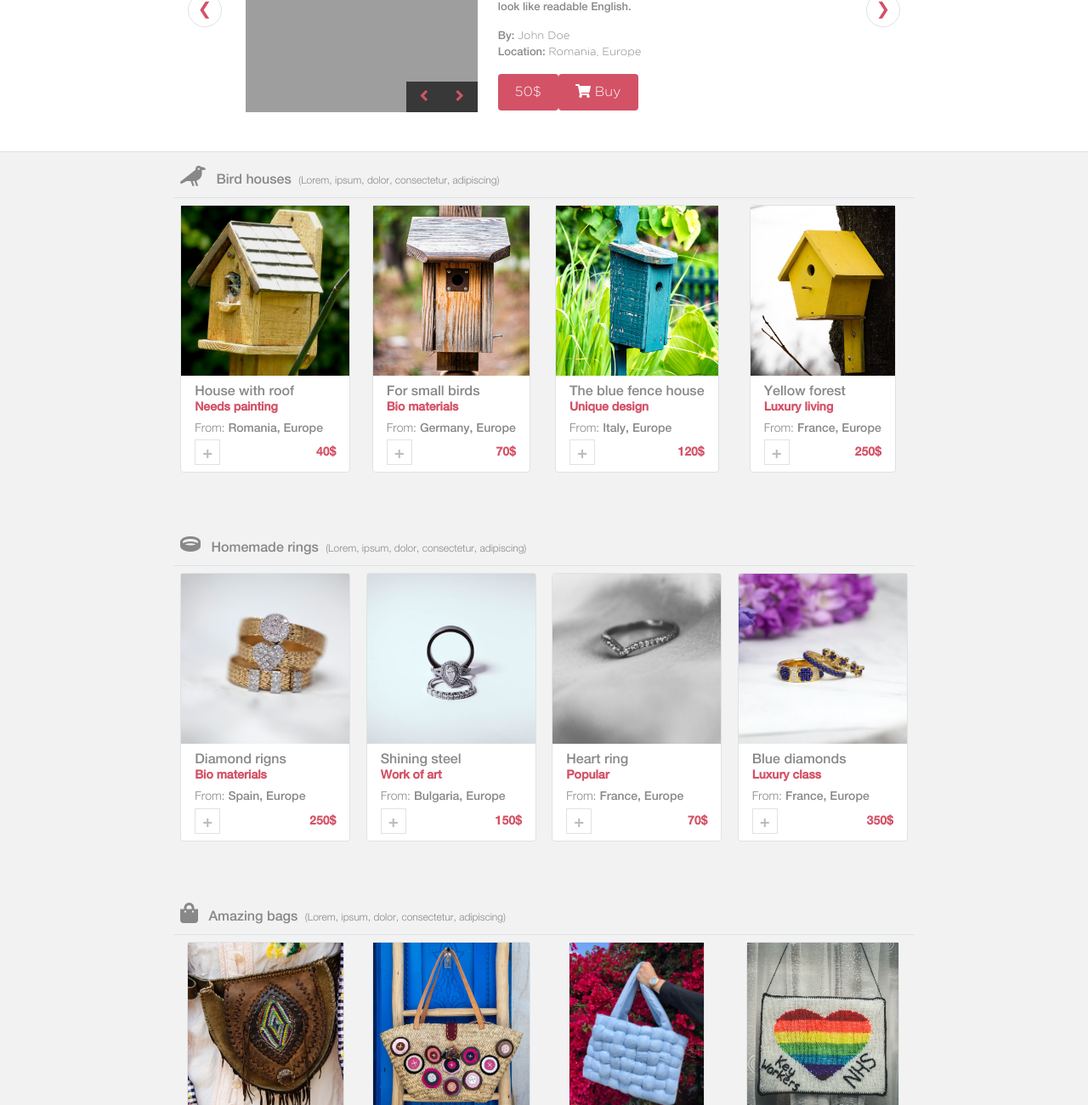
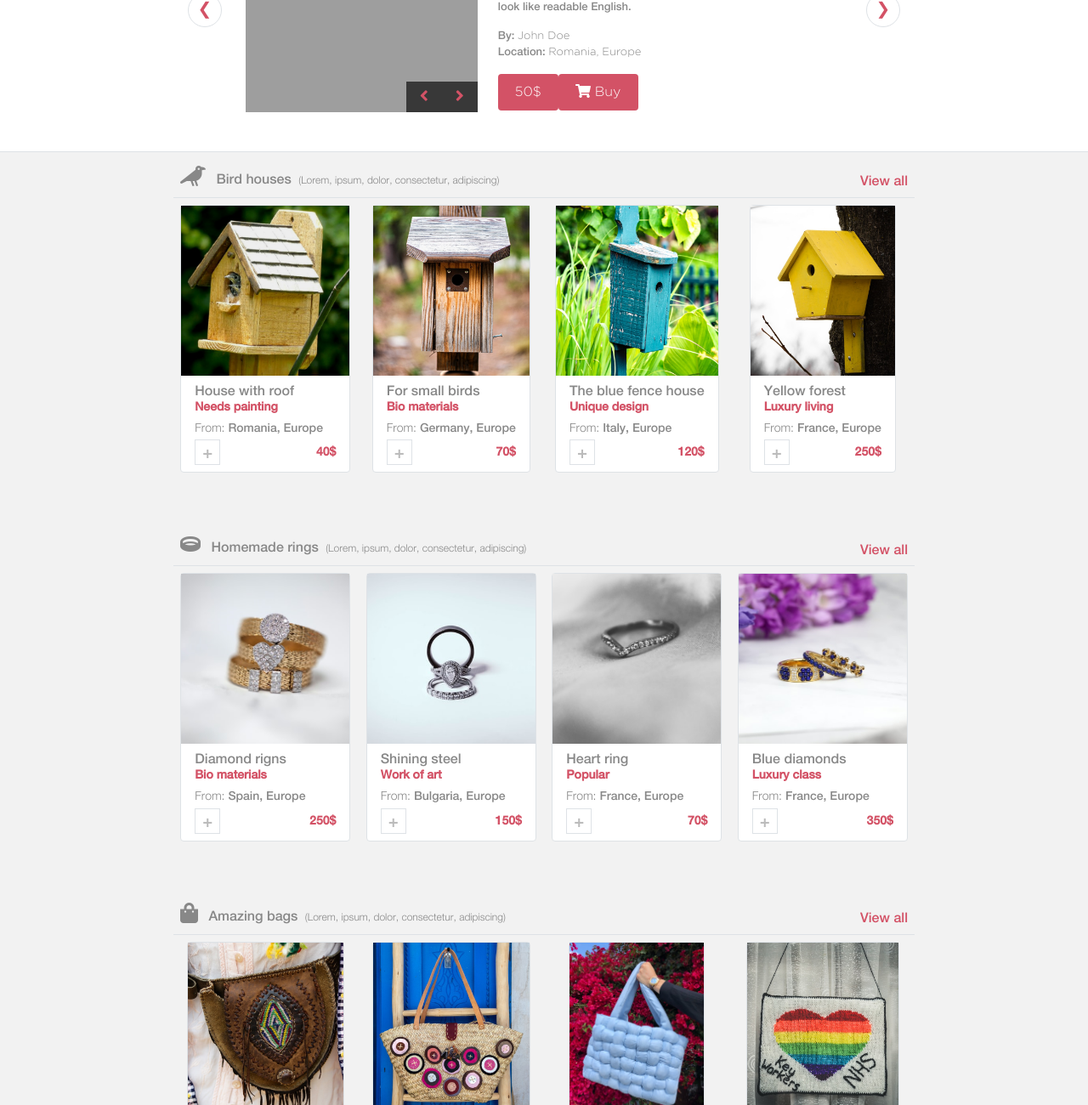
Before and after one commit to cristianCeamatu/microverse-HTML-CSS-capstone-project-online-shop-for-electronics, a website: page index.html in a window 1280 px wide. Shown: the part 475-1775 px from the top of the page at 85% size. Drawn offline with nearby package versions, Linux system fonts and the light colour scheme; grey boxes are pictures that could not be loaded.

Commit message:
Added view all link on the main section index.html

```diff
--- a/index.html
+++ b/index.html
@@ -112,8 +112,14 @@
   <main class="main-section-container text-gray py-3 border-top border-bottom">
     <!-- New category -->
     <section class="articles font-helvetica px-1 mb-4">
-      <h3 class="articles-title border-bottom pb-2 px-2"><i class="fas fa-crow mr-2"></i> Bird houses <span
-          class="articles-subtitle ml-1 font-helvetica-light">(Lorem, ipsum, dolor, consectetur, adipiscing)</span></h3>
+      <div class="articles-header border-bottom mb-2 px-2 d-flex align-items-center justify-content-between">
+        <h3 class="articles-title"><i class="fas fa-crow mr-2"></i> Bird houses <span
+            class="articles-subtitle ml-1 font-helvetica-light d-none d-sm-inline">(Lorem, ipsum, dolor, consectetur,
+            adipiscing)</span>
+        </h3>
+
+        <a href="#" class="articles-header-link text-red">View all</a>
+      </div>
 
       <div class="articles-container d-grid px-1 pb-md-5">
         <article class="article border bg-white rounded">
@@ -220,8 +226,14 @@
 
     <!-- New category -->
     <section class="articles font-helvetica px-1 mb-4">
-      <h3 class="articles-title border-bottom pb-2 px-2"><i class="fas fa-ring mr-2"></i> Homemade rings <span
-          class="articles-subtitle ml-1 font-helvetica-light">(Lorem, ipsum, dolor, consectetur, adipiscing)</span></h3>
+      <div class="articles-header border-bottom mb-2 px-2 d-flex align-items-center justify-content-between">
+        <h3 class="articles-title"><i class="fas fa-ring mr-2"></i> Homemade rings <span
+            class="articles-subtitle ml-1 font-helvetica-light d-none d-sm-inline">(Lorem, ipsum, dolor, consectetur,
+            adipiscing)</span></h3>
+
+
+        <a href="#" class="articles-header-link text-red">View all</a>
+      </div>
 
       <div class="articles-container d-grid px-1 pb-md-5">
         <article class="article border bg-white rounded">
@@ -328,8 +340,13 @@
 
     <!-- New category -->
     <section class="articles font-helvetica px-1 mb-4">
-      <h3 class="articles-title border-bottom pb-2 px-2"><i class="fas fa-shopping-bag mr-2"></i> Amazing bags <span
-          class="articles-subtitle ml-1 font-helvetica-light">(Lorem, ipsum, dolor, consectetur, adipiscing)</span></h3>
+      <div class="articles-header border-bottom mb-2 px-2 d-flex align-items-center justify-content-between">
+        <h3 class="articles-title"><i class="fas fa-shopping-bag mr-2"></i> Amazing bags <span
+            class="articles-subtitle ml-1 font-helvetica-light d-none d-sm-inline">(Lorem, ipsum, dolor, consectetur,
+            adipiscing)</span></h3>
+
+        <a href="#" class="articles-header-link text-red">View all</a>
+      </div>
 
       <div class="articles-container d-grid px-1 pb-md-5">
         <article class="article border bg-white rounded">
@@ -348,7 +365,8 @@
                 <button class="article-button border px-2">+</button>
                 <ul class="article-popover border text-center position-absolute rounded">
                   <li class="article-popover-item py-2"><a href="">Add to collection</a></li>
-                  <li class="article-popover-item py-2 background-black text-white"><a href="">Send an enquiry</a></li>
+                  <li class="article-popover-item py-2 background-black text-white"><a href="">Send an enquiry</a>
+                  </li>
                   <li class="article-popover-item py-2 position-relative"><a href="">More details</a></li>
                 </ul>
               </div>
@@ -373,7 +391,8 @@
                 <button class="article-button border px-2">+</button>
                 <ul class="article-popover border text-center position-absolute rounded">
                   <li class="article-popover-item py-2"><a href="">Add to collection</a></li>
-                  <li class="article-popover-item py-2 background-black text-white"><a href="">Send an enquiry</a></li>
+                  <li class="article-popover-item py-2 background-black text-white"><a href="">Send an enquiry</a>
+                  </li>
                   <li class="article-popover-item py-2 position-relative"><a href="">More details</a></li>
                 </ul>
               </div>
@@ -398,7 +417,8 @@
                 <button class="article-button border px-2">+</button>
                 <ul class="article-popover border text-center position-absolute rounded">
                   <li class="article-popover-item py-2"><a href="">Add to collection</a></li>
-                  <li class="article-popover-item py-2 background-black text-white"><a href="">Send an enquiry</a></li>
+                  <li class="article-popover-item py-2 background-black text-white"><a href="">Send an enquiry</a>
+                  </li>
                   <li class="article-popover-item py-2 position-relative"><a href="">More details</a></li>
                 </ul>
               </div>
@@ -423,7 +443,8 @@
                 <button class="article-button border px-2">+</button>
                 <ul class="article-popover border text-center position-absolute rounded">
                   <li class="article-popover-item py-2"><a href="">Add to collection</a></li>
-                  <li class="article-popover-item py-2 background-black text-white"><a href="">Send an enquiry</a></li>
+                  <li class="article-popover-item py-2 background-black text-white"><a href="">Send an enquiry</a>
+                  </li>
                   <li class="article-popover-item py-2 position-relative"><a href="">More details</a></li>
                 </ul>
               </div>
```
